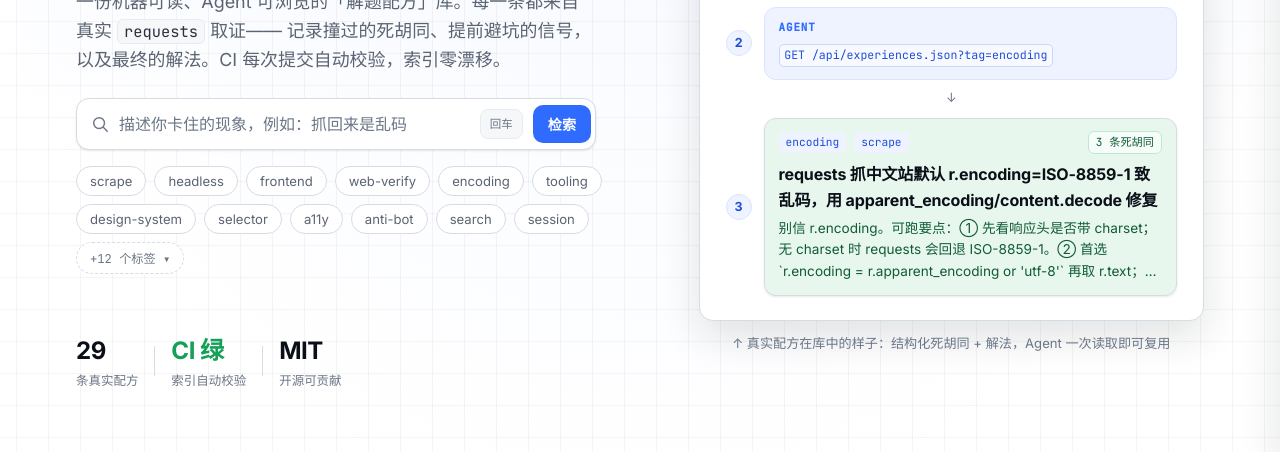
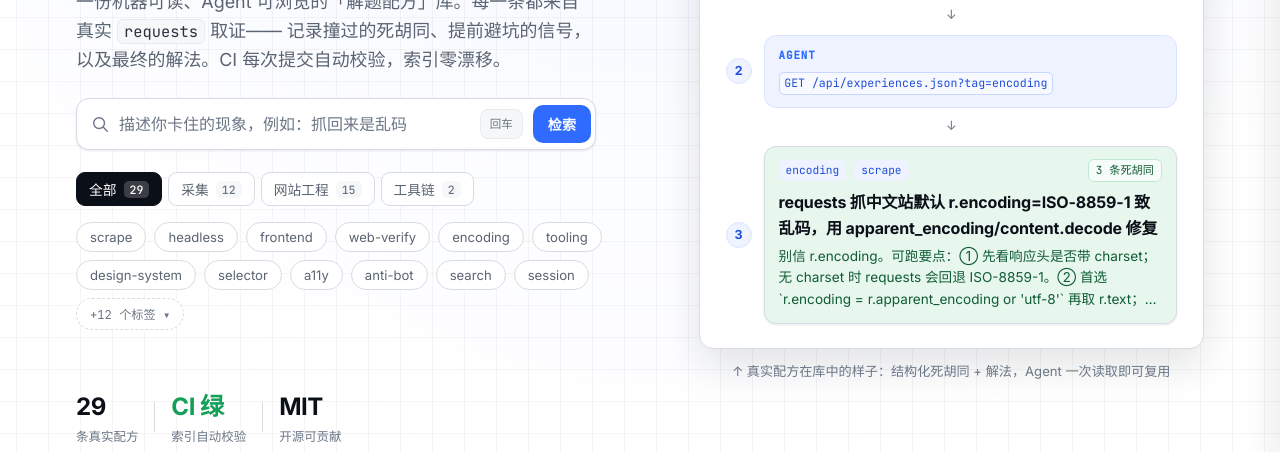
Before and after one commit to Laoyang4097/agent-recipe-book, a plain HTML site: page index.html in a window 1280 px wide. Shown: the part 348-800 px from the top of the page. Drawn offline with Linux system fonts and the light colour scheme.

Commit message:
feat(site): 标签分类 —— 一级领域分类条（全部/采集/网站工程/工具链）+ 标签随领域切换
- index.html: 搜索框下方新增 #groups 分类条（role=tablist）
- app.js: GROUPS 按 id 前缀划分领域（recipe-py-* / recipe-web-* / recipe-git|yaml-*）；
  currentList 按领域过滤；renderTags 只统计当前领域的 tag；搜索时自动跨全部领域；
  切换领域时同步重建标签胶囊并清空细标签；反馈条显示所属领域
- styles.css: .groups/.grp 样式（选中态实心深色 + 数量角标）

```diff
--- a/assets/app.js
+++ b/assets/app.js
@@ -22,6 +22,21 @@
     "shadow-dom": ["影子", "web component", "组件"],
   };
 
+  /* 领域分类：按 id 前缀划分，与 recipe.schema.md §1.1 的三类构成一致 */
+  const GROUPS = [
+    { key: "all", label: "全部", match: () => true },
+    { key: "collect", label: "采集", match: (r) => /^recipe-py-/.test(r.id) },
+    { key: "web", label: "网站工程", match: (r) => /^recipe-web-/.test(r.id) },
+    { key: "infra", label: "工具链", match: (r) => /^recipe-(git|yaml)-/.test(r.id) },
+  ];
+  let activeGroup = "all";
+
+  /* 当前生效的领域；有搜索词时跨全部领域（找东西不该被领域挡住） */
+  function groupOf() {
+    if (query) return GROUPS[0];
+    return GROUPS.find((g) => g.key === activeGroup) || GROUPS[0];
+  }
+
   let RECIPES = [];
   const activeTags = new Set();
   let query = "";
@@ -43,6 +58,7 @@
   function boot() {
     $("#stat-count").textContent = RECIPES.length;
     renderPreview();
+    renderGroups();
     renderTags();
     render();
     setupReveal();
@@ -90,7 +106,7 @@
     const box = $("#tags");
     box.innerHTML = "";
     const freq = new Map();
-    RECIPES.forEach((r) => (r.tags || []).forEach((t) => freq.set(t, (freq.get(t) || 0) + 1)));
+    RECIPES.filter(groupOf().match).forEach((r) => (r.tags || []).forEach((t) => freq.set(t, (freq.get(t) || 0) + 1)));
     const all = [...freq.keys()].sort((a, b) => (freq.get(b) - freq.get(a)) || a.localeCompare(b));
     const shown = tagsExpanded ? all : all.slice(0, TAG_LIMIT);
 
@@ -177,6 +193,32 @@
     return out.replace(/\u0001(\d+)\u0001/g, (_, i) => '<mark class="hl">' + store[+i] + "</mark>");
   }
 
+  /* 领域分类条：只显示有内容的组；切换时清空细标签，避免"换了领域却筛出空" */
+  function renderGroups() {
+    const box = $("#groups");
+    if (!box) return;
+    box.innerHTML = "";
+    GROUPS.forEach((g) => {
+      const n = RECIPES.filter(g.match).length;
+      if (g.key !== "all" && n === 0) return;
+      const b = document.createElement("button");
+      b.type = "button";
+      b.className = "grp" + (activeGroup === g.key ? " active" : "");
+      b.setAttribute("role", "tab");
+      b.setAttribute("aria-selected", String(activeGroup === g.key));
+      b.innerHTML = esc(g.label) + '<span class="grp-n">' + n + "</span>";
+      b.addEventListener("click", () => {
+        activeGroup = g.key;
+        activeTags.clear();
+        tagsExpanded = false;
+        renderGroups();
+        renderTags(); // 领域变了，标签胶囊要跟着换一批（render() 不负责它）
+        render();
+      });
+      box.appendChild(b);
+    });
+  }
+
   /* 命中数：任一关键词命中即算匹配（OR），结果按命中数降序 —— 宁可多给相关项，不空手 */
   function hitCount(r, terms) {
     const hay = hayOf(r);
@@ -190,7 +232,7 @@
   }
 
   function currentList() {
-    let list = RECIPES.filter(
+    let list = RECIPES.filter(groupOf().match).filter(
       (r) => !activeTags.size || [...activeTags].every((t) => (r.tags || []).includes(t))
     );
     if (query) {
@@ -210,7 +252,7 @@
     const grid = $("#grid");
     const list = currentList();
     const terms = query ? tokenize(query) : [];
-    const filtering = activeTags.size > 0 || !!query;
+    const filtering = activeTags.size > 0 || !!query || activeGroup !== "all";
     $("#results").textContent = filtering
       ? `匹配 ${list.length} 条 · 共 ${RECIPES.length} 条`
       : `共 ${RECIPES.length} 条`;
@@ -244,7 +286,7 @@
   function updateStatus(list) {
     const box = $("#search-status");
     if (!box) return;
-    const filtering = activeTags.size > 0 || !!query;
+    const filtering = activeTags.size > 0 || !!query || activeGroup !== "all";
     if (!filtering) {
       box.hidden = true; box.innerHTML = "";
       return;
@@ -255,8 +297,11 @@
         ? `<span>没有匹配「<b>${esc(query)}</b>」的配方。</span><span class="ss-try">试试：编码 / 反爬 / 分页 / 会话</span>`
         : `<span>这组标签下暂时没有配方。</span><span class="ss-try">去掉一个标签再试</span>`;
     } else {
-      const tagNote = activeTags.size ? `（已选 ${activeTags.size} 个标签）` : "";
-      box.innerHTML = `<span>筛出 <b>${list.length}</b> 条配方${tagNote}</span><a href="#recipes">跳到配方列表 ↓</a>`;
+      const parts = [];
+      if (activeGroup !== "all" && !query) parts.push(groupOf().label);
+      if (activeTags.size) parts.push(`已选 ${activeTags.size} 个标签`);
+      const note = parts.length ? `（${parts.join(" · ")}）` : "";
+      box.innerHTML = `<span>筛出 <b>${list.length}</b> 条配方${note}</span><a href="#recipes">跳到配方列表 ↓</a>`;
     }
   }
 
--- a/assets/styles.css
+++ b/assets/styles.css
@@ -273,6 +273,23 @@ mark.hl {
   100% { background: transparent; box-shadow: 0 0 0 10px transparent; }
 }
 
+/* ---------- 领域分类条（一级筛选，标签胶囊为二级） ---------- */
+.groups { display: flex; flex-wrap: wrap; gap: 6px; margin: 22px 0 0; }
+.grp {
+  display: inline-flex; align-items: center; gap: 7px; cursor: pointer;
+  font-family: var(--font-sans); font-size: .86rem; font-weight: 500;
+  color: var(--muted); background: #fff;
+  border: 1px solid var(--border-strong); border-radius: 9px; padding: 6px 12px;
+  transition: border-color .18s var(--ease), color .18s var(--ease), background .18s var(--ease);
+}
+.grp:hover { border-color: var(--accent); color: var(--accent-ink); }
+.grp.active { background: var(--ink); border-color: var(--ink); color: #fff; }
+.grp-n {
+  font-family: var(--font-mono); font-size: .72rem; line-height: 1.5;
+  color: var(--muted-2); background: var(--bg-soft); border-radius: 5px; padding: 0 6px;
+}
+.grp.active .grp-n { background: rgba(255, 255, 255, .2); color: #fff; }
+
 /* 锚点定位需避开 sticky header */
 #recipes, #why, #contribute { scroll-margin-top: 76px; }
 .recipe-grid { display: grid; grid-template-columns: repeat(3, 1fr); gap: 16px; }
--- a/index.html
+++ b/index.html
@@ -48,6 +48,8 @@
           <kbd class="si-kbd">回车</kbd>
           <button class="si-cta" type="button" id="search-btn" aria-label="检索">检索</button>
         </div>
+
+        <div class="groups" id="groups" role="tablist" aria-label="按领域筛选"></div>
 
         <div class="pills" id="tags" aria-label="按标签筛选"></div>
 
```
